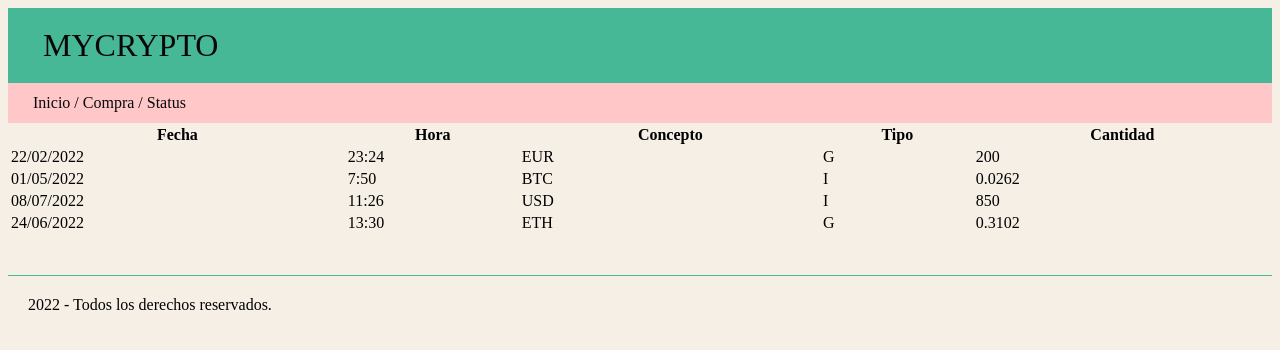
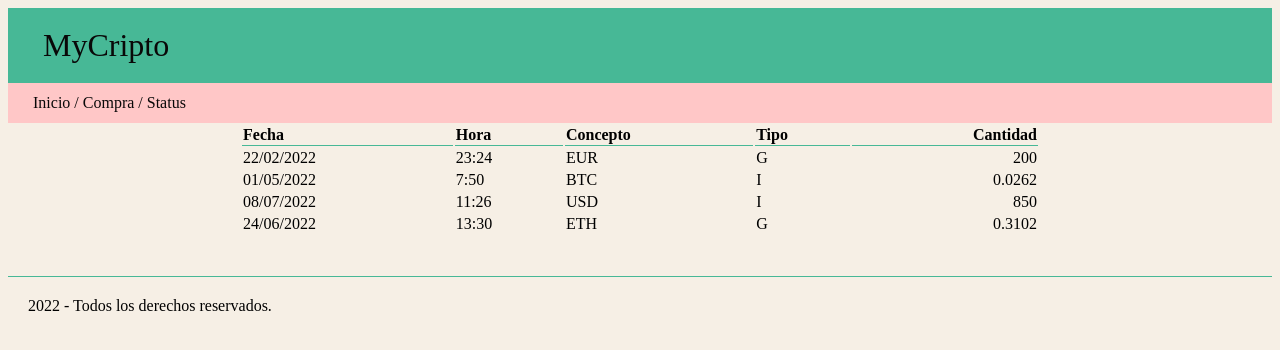
Before and after one commit to NorbertoXD/Proyecto-Cripto, a Flask app: page / in a window 1280 px wide. Shown: the top 350 px of the page. Run offline with Flask 2, Linux system fonts and the light colour scheme.

Commit message:
pagina de inicio

```diff
--- a/balance/templates/inicio.html
+++ b/balance/templates/inicio.html
@@ -4,26 +4,28 @@
   <meta charset="UTF-8">
   <meta http-equiv="X-UA-Compatible" content="IE=edge">
   <meta name="viewport" content="width=device-width, initial-scale=1.0">
-  <title>MYCRYPTO</title>
+  <title>Mycripto Inicio</title>
   <link rel="stylesheet" href="static/css/flat-remix.css">
   <link rel="stylesheet" href="static/css/styles.css">
 </head>
 
 <body>
   <header>
-      MYCRYPTO
+      MyCripto
   </header>
+
   <nav>
     Inicio / Compra / Status
   </nav>
 
+  <main>
     <table class="paper">
       <tr>
-      <th>Fecha</th>
-      <th>Hora</th>
-      <th>Concepto</th>
-      <th>Tipo</th>
-      <th>Cantidad</th>
+        <th class=" titulo-tabla">Fecha</th>
+        <th class=" titulo-tabla">Hora</th>
+        <th class=" titulo-tabla">Concepto</th>
+        <th class=" titulo-tabla">Tipo</th>
+        <th class=" titulo-tabla numero">Cantidad</th>
       </tr>
       {% for mov in movs %}
         <tr>
@@ -31,10 +33,11 @@
           <td>{{ mov.hora }}</td>
           <td>{{ mov.concepto }}</td>
           <td>{{ mov.tipo }}</td>
-        <td>{{ mov.cantidad }}</td>
+          <td class="numero">{{ mov.cantidad }}</td>
         </tr>
       {% endfor %}
     </table>
+  </main>
 
   <footer class="pie-de-pagina">2022 - Todos los derechos reservados.</footer>
 </body>
```
Lines whose indentation alone changed are shown as unchanged.
